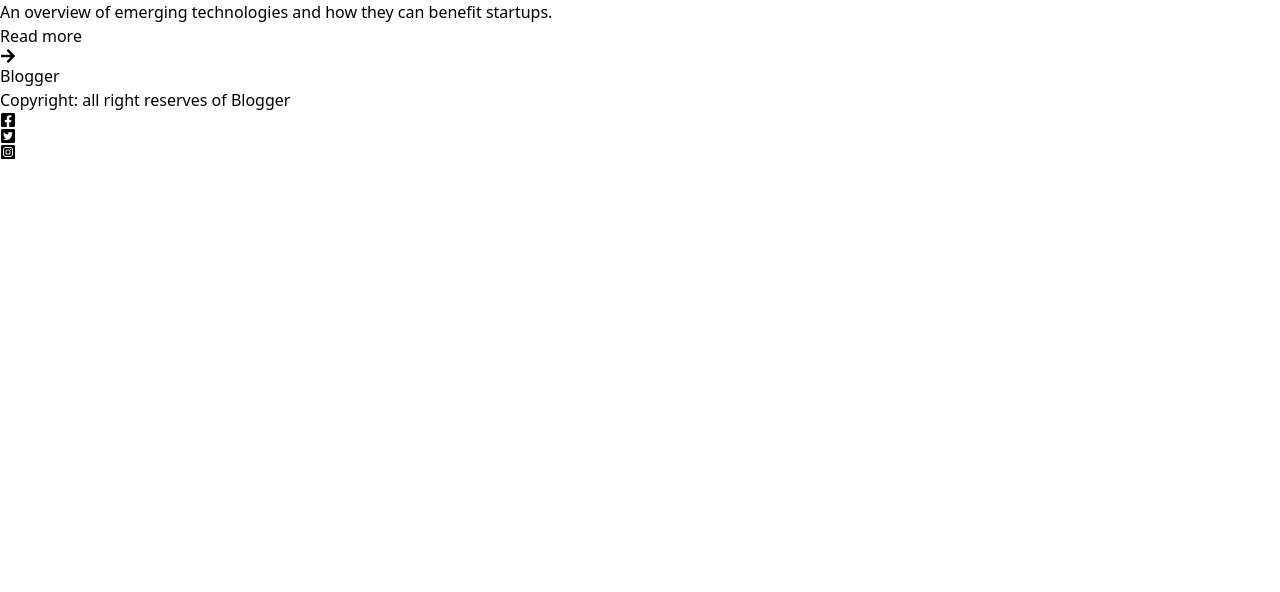
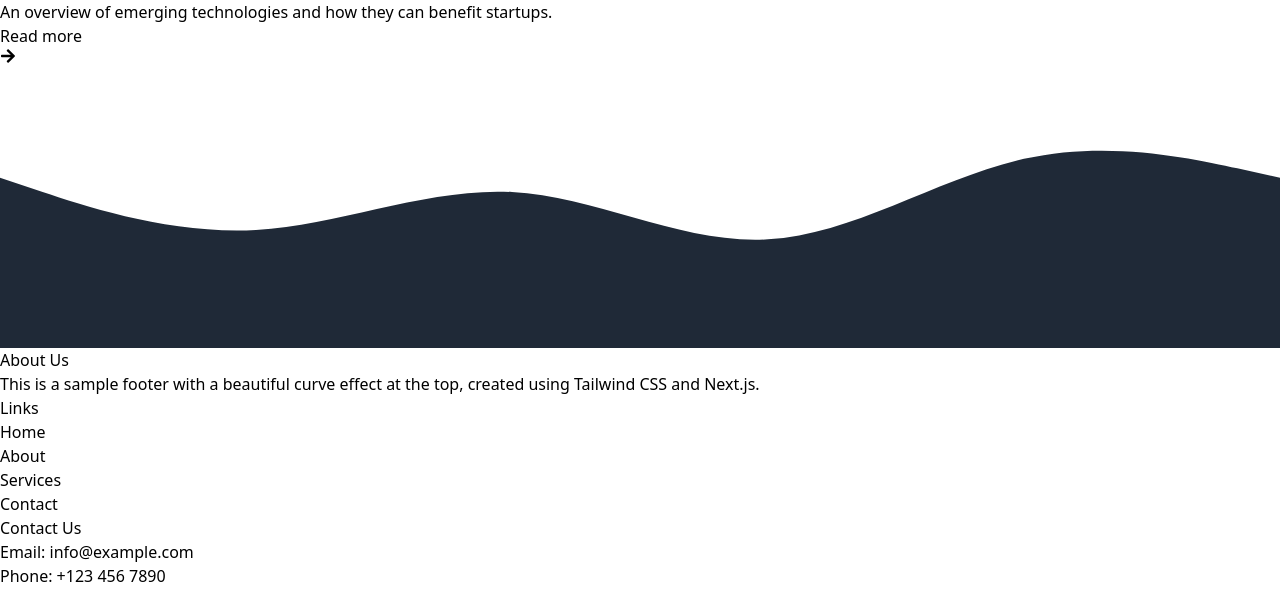
Before and after one commit to rar34/blogger, a Next.js app: page / in a window 1280 px wide. Shown: the part 3474-4066 px from the top of the page. Before the commit the page ends 3634 px from the top, so only its background shows below. Built offline with nearby package versions, Linux system fonts and the light colour scheme.

Commit message:
updated footer

```diff
--- a/src/app/api/blog/route.js
+++ b/src/app/api/blog/route.js
@@ -23,6 +23,10 @@ export async function POST(request) {
     const path = `./public/${timeStamp}_${image.name}`;
     await writeFile(path, buffer);
     const imgUrl = `/${timeStamp}_${image.name}`;
-    console.log(imgUrl);
+
+    const blogData = {
+        // title: `${}`
+    }
+
     return NextResponse.json({ imgUrl })
 }
--- a/src/components/Footer.jsx
+++ b/src/components/Footer.jsx
@@ -2,17 +2,67 @@ import React from 'react';
 import { FaFacebookSquare, FaTwitterSquare, FaInstagramSquare } from "react-icons/fa";
 const Footer = () => {
     return (
-        <div className='bg-black'>
-            <div className='text-white container mx-auto flex flex-col md:flex-row py-6 items-center justify-between'>
-                <h1 className='text-2xl font-bold md:text-3xl lg:text-5xl'>Blogger</h1>
-                <p className='text-xl text-gray-200 my-4'>Copyright: all right reserves of Blogger</p>
-                <div className='flex gap-4 text-3xl'>
-                    <FaFacebookSquare className='cursor-pointer' />
-                    <FaTwitterSquare className='cursor-pointer' />
-                    <FaInstagramSquare className='cursor-pointer' />
-                </div>
-            </div>
+
+        <footer className="bg-gray-800 text-white relative pt-12">
+      {/* Curve at the top of the footer */}
+      <div className="absolute inset-x-0 top-0 overflow-hidden leading-none">
+        <svg
+          className="relative w-full h-32"  // Adjust the height as needed
+          xmlns="http://www.w3.org/2000/svg"
+          viewBox="0 0 1440 320"
+          preserveAspectRatio="none"
+        >
+          <path
+            fill="#1F2937"
+            fillOpacity="1"
+            d="M0,128L48,144C96,160,192,192,288,186.7C384,181,480,139,576,144C672,149,768,203,864,197.3C960,192,1056,128,1152,106.7C1248,85,1344,107,1392,117.3L1440,128L1440,320L1392,320C1344,320,1248,320,1152,320C1056,320,960,320,864,320C768,320,672,320,576,320C480,320,384,320,288,320C192,320,96,320,48,320L0,320Z"
+          ></path>
+        </svg>
+      </div>
+
+      {/* Footer content */}
+      <div className="container mx-auto px-4 pt-16">
+        <div className="flex flex-wrap justify-between">
+          <div className="w-full md:w-1/3 mb-6">
+            <h3 className="text-xl font-bold mb-2">About Us</h3>
+            <p className="text-gray-400">
+              This is a sample footer with a beautiful curve effect at the top,
+              created using Tailwind CSS and Next.js.
+            </p>
+          </div>
+          <div className="w-full md:w-1/3 mb-6">
+            <h3 className="text-xl font-bold mb-2">Links</h3>
+            <ul className="text-gray-400 space-y-1">
+              <li><a href="#">Home</a></li>
+              <li><a href="#">About</a></li>
+              <li><a href="#">Services</a></li>
+              <li><a href="#">Contact</a></li>
+            </ul>
+          </div>
+          <div className="w-full md:w-1/3 mb-6">
+            <h3 className="text-xl font-bold mb-2">Contact Us</h3>
+            <p className="text-gray-400">Email: info@example.com</p>
+            <p className="text-gray-400">Phone: +123 456 7890</p>
+          </div>
         </div>
+        <div className="text-center text-gray-400 mt-6">
+          © {new Date().getFullYear()} Your Company Name. All rights reserved.
+        </div>
+      </div>
+    </footer>
+
+
+        // <div className='bg-black'>
+        //     <div className='text-white container mx-auto flex flex-col md:flex-row py-6 items-center justify-between'>
+        //         <h1 className='text-2xl font-bold md:text-3xl lg:text-5xl'>Blogger</h1>
+        //         <p className='text-xl text-gray-200 my-4'>Copyright: all right reserves of Blogger</p>
+        //         <div className='flex gap-4 text-3xl'>
+        //             <FaFacebookSquare className='cursor-pointer' />
+        //             <FaTwitterSquare className='cursor-pointer' />
+        //             <FaInstagramSquare className='cursor-pointer' />
+        //         </div>
+        //     </div>
+        // </div>
     );
 };
 
--- /dev/null
+++ b/src/components/index.css
@@ -0,0 +1,3 @@
+body{
+    background-color: black;
+}
```
